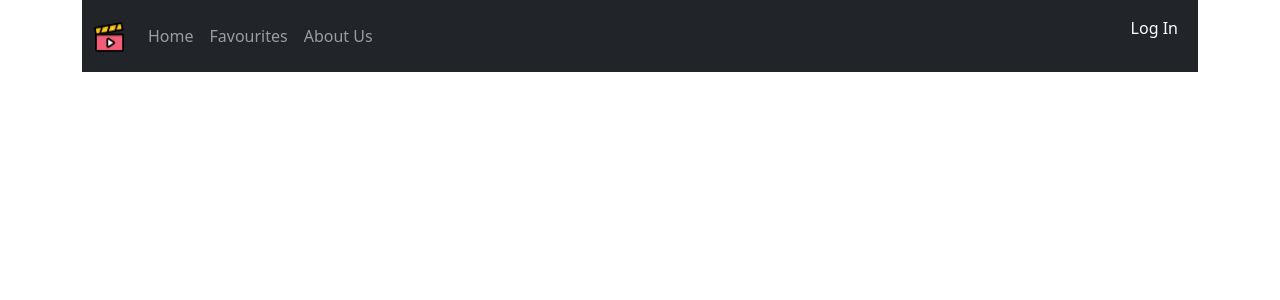
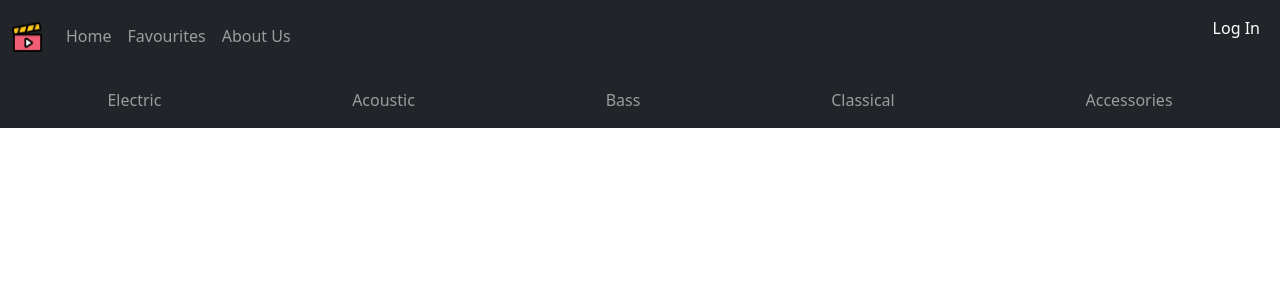
Before and after one commit to Guitar-Store/guitar-store-client, a React (Create React App) app: page / in a window 1280 px wide. Shown: the top 300 px of the page. Built offline with nearby package versions, Linux system fonts and the light colour scheme; no server answers.

Commit message:
add drop-down menu

```diff
--- a/src/App.js
+++ b/src/App.js
@@ -4,12 +4,14 @@ import 'bootstrap/dist/css/bootstrap.min.css';
 import {  Routes, Route } from 'react-router-dom';
 import { UserProvider } from './Contexts/Auth0.context';
 import Header from './Components/header/Header';
+import DropDownButton from './Components/DropDownMenu/DropDownMenu-container';
 
 function App() {
   return (
     <div className="App">
       <UserProvider>
       <Header />
+      <DropDownButton />
 
       {/* <Routes>
             <Route path="/" element={<Home />} />
--- /dev/null
+++ b/src/Components/DropDownMenu/DropDownMenu-container.js
@@ -0,0 +1,67 @@
+import Container from "react-bootstrap/Container";
+import Nav from "react-bootstrap/Nav";
+import Navbar from "react-bootstrap/Navbar";
+import NavDropdown from "react-bootstrap/NavDropdown";
+import "./dropDownMenu.css";
+
+function DropDownMenu() {
+  return (
+    <Navbar variant="dark" bg="dark" expand="lg">
+      <Container fluid>
+        <Navbar.Toggle aria-controls="navbar-dark-example" />
+        <Navbar.Collapse id="navbar-dark-example">
+          <Nav className="nav-menu">
+            <NavDropdown id="nav-dropdown-dark-example" title="Electric" menuVariant="dark">
+              <NavDropdown.Item href="#action/3.1">All Electric</NavDropdown.Item>
+              <NavDropdown.Divider />
+              <NavDropdown.Item href="#action/3.4">Popular models</NavDropdown.Item>
+              <NavDropdown.Item href="#action/3.2">Beginners friendly</NavDropdown.Item>
+
+              <NavDropdown.Item href="#action/3.3">3/4 size</NavDropdown.Item>
+            </NavDropdown>
+            <NavDropdown id="nav-dropdown-dark-example" title="Acoustic" menuVariant="dark">
+              <NavDropdown.Item href="#action/3.1">All Acoustic</NavDropdown.Item>
+              <NavDropdown.Divider />
+              <NavDropdown.Item href="#action/3.4">Popular models</NavDropdown.Item>
+              <NavDropdown.Item href="#action/3.2">Beginners friendly</NavDropdown.Item>
+
+              <NavDropdown.Item href="#action/3.3">3/4 size</NavDropdown.Item>
+              <NavDropdown.Item href="#action/3.3">Left handed</NavDropdown.Item>
+            </NavDropdown>
+            <NavDropdown id="nav-dropdown-dark-example" title="Bass" menuVariant="dark">
+              <NavDropdown.Item href="#action/3.1">All Bass</NavDropdown.Item>
+              <NavDropdown.Divider />
+              <NavDropdown.Item href="#action/3.4">Popular models</NavDropdown.Item>
+              <NavDropdown.Item href="#action/3.2">4 String</NavDropdown.Item>
+              <NavDropdown.Item href="#action/3.2">5 String</NavDropdown.Item>
+              <NavDropdown.Item href="#action/3.2">6 String</NavDropdown.Item>
+
+              <NavDropdown.Item href="#action/3.3">3/4 size</NavDropdown.Item>
+              <NavDropdown.Item href="#action/3.3">Left handed</NavDropdown.Item>
+            </NavDropdown>
+            <NavDropdown id="nav-dropdown-dark-example" title="Classical" menuVariant="dark">
+              <NavDropdown.Item href="#action/3.1">All Classical</NavDropdown.Item>
+              <NavDropdown.Divider />
+              <NavDropdown.Item href="#action/3.4">Popular models</NavDropdown.Item>
+              <NavDropdown.Item href="#action/3.2">Beginners friendly</NavDropdown.Item>
+
+              <NavDropdown.Item href="#action/3.3">3/4 size</NavDropdown.Item>
+              <NavDropdown.Item href="#action/3.3">Left handed</NavDropdown.Item>
+            </NavDropdown>
+            <NavDropdown id="nav-dropdown-dark-example" title="Accessories" menuVariant="dark">
+              <NavDropdown.Item href="#action/3.1">Electric Strings</NavDropdown.Item>
+
+              <NavDropdown.Item href="#action/3.4">Acoustic Strings</NavDropdown.Item>
+              <NavDropdown.Item href="#action/3.2">Ukulele Strings</NavDropdown.Item>
+
+              <NavDropdown.Item href="#action/3.3">Tuners</NavDropdown.Item>
+              <NavDropdown.Item href="#action/3.3">Straps</NavDropdown.Item>
+            </NavDropdown>
+          </Nav>
+        </Navbar.Collapse>
+      </Container>
+    </Navbar>
+  );
+}
+
+export default DropDownMenu;
--- /dev/null
+++ b/src/Components/DropDownMenu/dropDownMenu.css
@@ -0,0 +1,12 @@
+.nav-menu {
+    display: flex;
+    flex-direction: row;
+    justify-content: space-around;
+    align-items: center;
+    width: 100%;
+    height: 100%;
+    }
+
+    .dropdown-toggle::after {
+        display: none;
+      }
--- a/src/Components/header/Header.js
+++ b/src/Components/header/Header.js
@@ -7,14 +7,15 @@ import Profile from "../../Auth0/Profile";
 import { useAuth0 } from "@auth0/auth0-react";
 import logo from "../../Assets/Logo.png";
 import { Link } from "react-router-dom";
+import "./header.css";
 
 
 const Header = () => {
   const { isAuthenticated } = useAuth0();
   return (
-    <Container>
-      <Navbar bg="dark" variant="dark">
-        <Container>
+    <Container fluid className="p-0" >
+      <Navbar bg="dark" variant="dark" >
+        <Container fluid>
           <Navbar.Brand href="/">
             <img src={logo} width="30" height="30" alt="Our Logo" />
           </Navbar.Brand>
```
